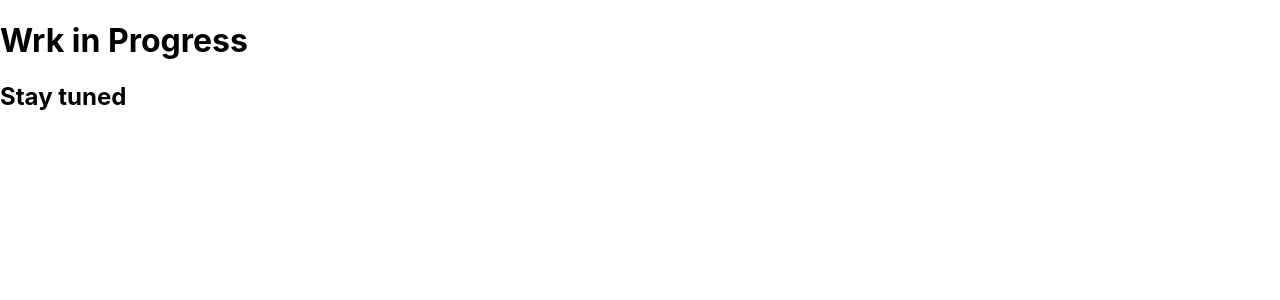
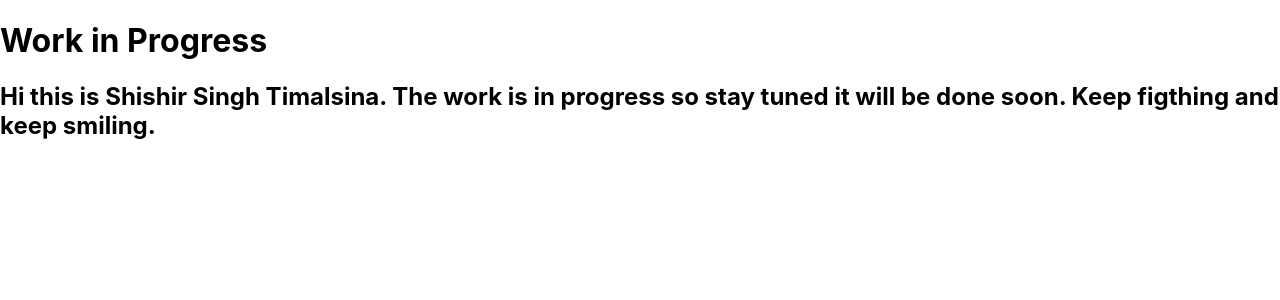
Before and after one commit to Shishir-Singh-Timalsina/shishirtimalsina.com, a React (Create React App) app: page / in a window 1280 px wide. Shown: the top 300 px of the page. Built offline with nearby package versions, Linux system fonts and the light colour scheme.

Commit message:
Few experiments

```diff
--- a/src/App.js
+++ b/src/App.js
@@ -1,11 +1,14 @@
 import React, { Component } from 'react';
 import Heading from './components/Heading';
+import PersonalInfo from './components/PersonalInfo';
+
 
 class App extends Component {
   render() {
     return (
       <div className="App">
         <Heading></Heading>
+        <PersonalInfo></PersonalInfo>
       </div>
     );
   }
--- a/src/components/Heading.js
+++ b/src/components/Heading.js
@@ -4,8 +4,9 @@ export default class Heading extends Component {
   render() {
     return (
       <div>
-        <h1>Wrk in Progress</h1>
-        <h2>Stay tuned</h2>
+        <h1>Work in Progress</h1>
+        <h2>Hi this is Shishir Singh Timalsina. The work is in progress so
+          stay tuned it will be done soon. Keep figthing and keep smiling.</h2>
       </div>
     )
   }
--- /dev/null
+++ b/src/components/PersonalInfo.js
@@ -0,0 +1,11 @@
+import React, { Component } from 'react'
+
+export default class Heading extends Component {
+  render() {
+    return (
+      <div>
+
+      </div>
+    )
+  }
+}
```
Also changed, not shown: 1 other file (tests, documents, lock files or other folders).
